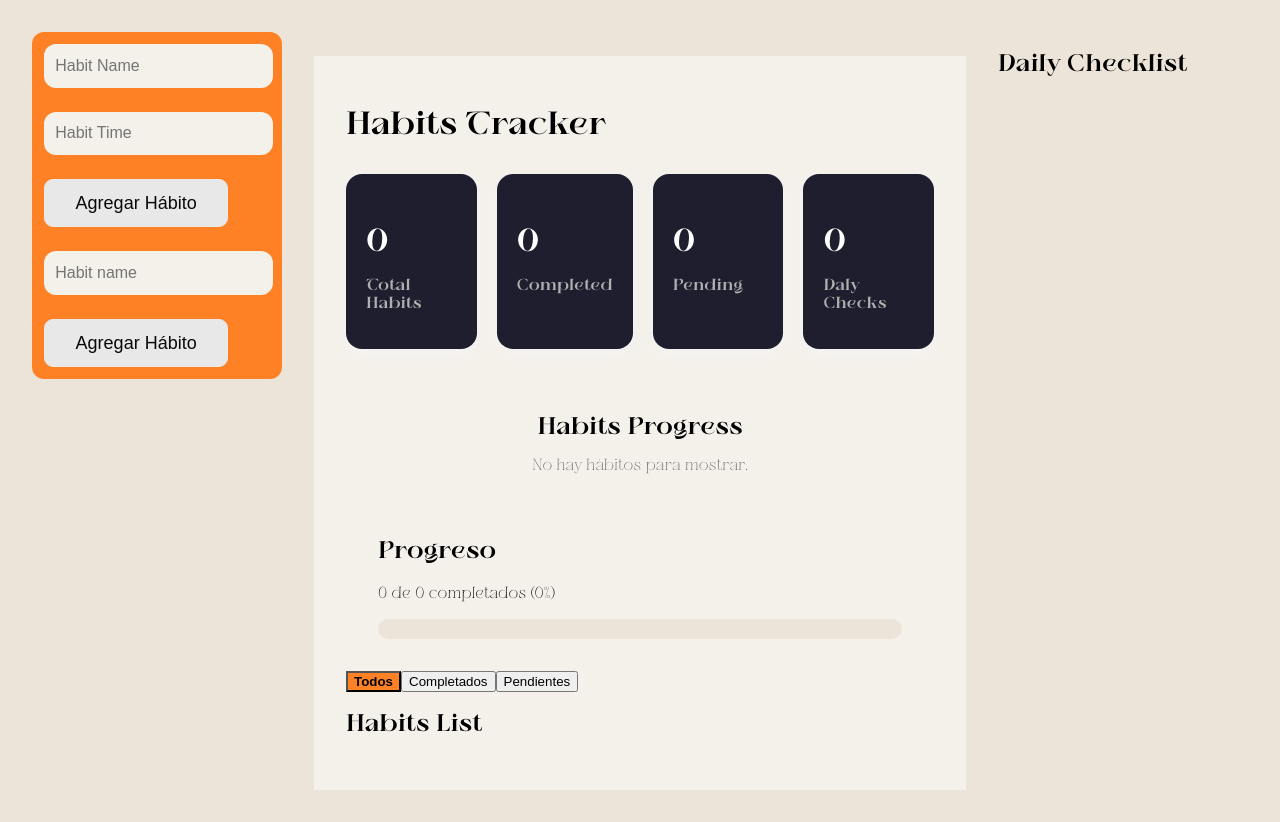
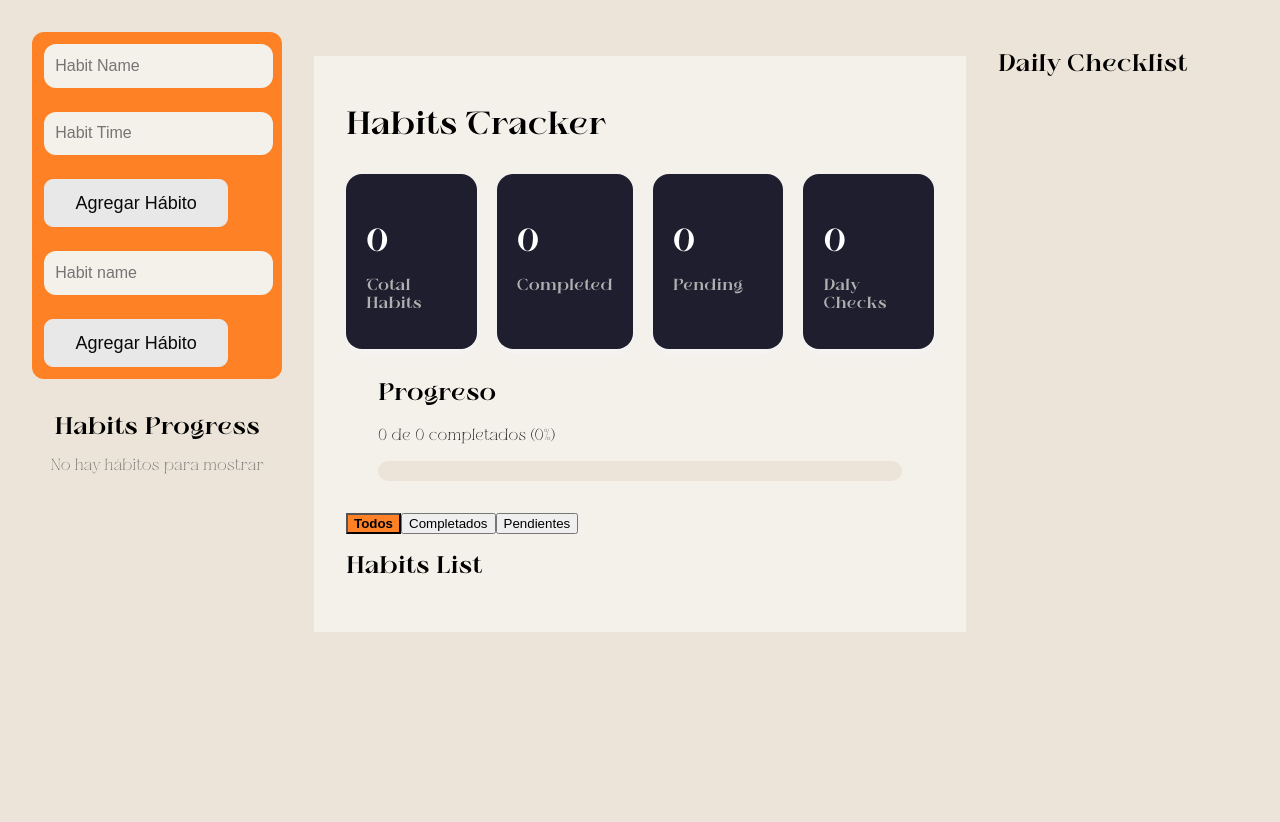
Before and after one commit to o0VanFanel0o/habit-react, a React (Vite) app: page / in a window 1280 px wide. After the commit the page ends 800 px from the top, so only its background shows below. Built offline with nearby package versions, Linux system fonts and the light colour scheme.

Commit message:
feat: refactor HabitsChart to use Bar chart type and update styles
- Replaced PolarArea chart with Bar chart for better data representation.
- Updated chart options for improved layout and visibility.
- Adjusted CSS for chart container and added new styles for the Bar chart.

```diff
--- a/src/App.jsx
+++ b/src/App.jsx
@@ -92,13 +92,15 @@ function App() {
 
         <HabitCheck onAddCheck={addCheck}/>
 
+        <HabitsChart habits={habits} />
+
       </aside>
       <main className="main-content">
         <h1>Habits Tracker</h1>
 
         <StatsCards habits={habits} check={checks}/>
 
-        <HabitsChart habits={habits} />
+
 
         <ProgressSummary habits={habits}/>
 
--- a/src/components/HabitsChart.css
+++ b/src/components/HabitsChart.css
@@ -1,6 +1,5 @@
 .chart-container {
-  max-width: 320px;
-  margin: 24px auto;
+  max-width: 390px;
   padding: 1rem;
 }
 
@@ -14,6 +13,12 @@
   height: 280px;
 }
 
+.chart-wrapper--bar {
+  height: 180px;
+  max-width: 400px;
+  margin: 0 auto;
+}
+
 .chart-container p {
   text-align: center;
   color: #666;
--- a/src/components/HabitsChart.jsx
+++ b/src/components/HabitsChart.jsx
@@ -1,14 +1,15 @@
 import {
   Chart as ChartJS,
-  RadialLinearScale,
-  ArcElement,
+  CategoryScale,
+  LinearScale,
+  BarElement,
   Tooltip,
   Legend,
 } from "chart.js";
-import { PolarArea } from "react-chartjs-2";
+import { Bar } from "react-chartjs-2";
 import "./HabitsChart.css";
 
-ChartJS.register(RadialLinearScale, ArcElement, Tooltip, Legend);
+ChartJS.register(CategoryScale, LinearScale, BarElement, Tooltip, Legend);
 
 const HabitsChart = ({ habits = [] }) => {
     const completed = habits.filter((habit) => habit.completed).length;
@@ -20,16 +21,27 @@ const HabitsChart = ({ habits = [] }) => {
         {
             data: [completed, pending],
             backgroundColor: ["#4ade80", "#f87171"],
-            borderWidth: 0,
+            borderRadius: 8,
+            borderSkipped: false,
         },
         ],
     };
 
     const options = {
+        indexAxis: "y",
         maintainAspectRatio: false,
         plugins: {
         legend: {
-            position: "bottom",
+            display: false,
+        },
+        },
+        scales: {
+        x: {
+            beginAtZero: true,
+            ticks: {
+            stepSize: 1,
+            precision: 0,
+            },
         },
         },
     };
@@ -38,19 +50,18 @@ const HabitsChart = ({ habits = [] }) => {
         return (
         <div className="chart-container">
             <h2>Habits Progress</h2>
-            <p>No hay hábitos para mostrar.</p>
+            <p>No hay hábitos para mostrar</p>
         </div>
         );
     }
 
     return (
         <div className="chart-container">
-        <h2>Habits Progress</h2>
-        <div className="chart-wrapper">
-            <PolarArea data={data} options={options} />
+        <div className="chart-wrapper chart-wrapper--bar">
+            <Bar data={data} options={options} />
         </div>
         </div>
     );
-};
+    };
 
 export default HabitsChart;
```
